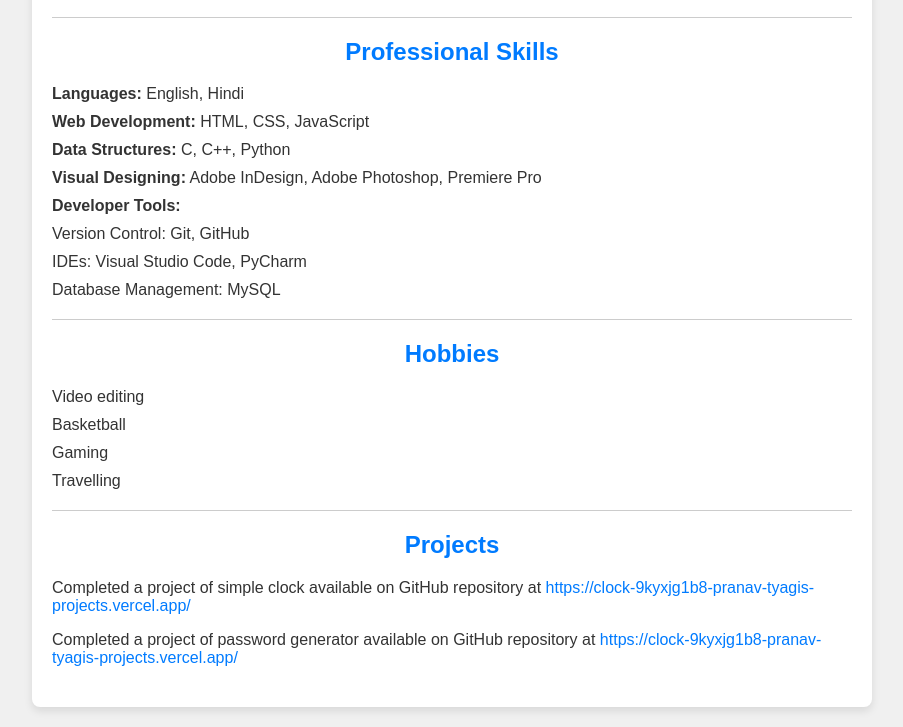
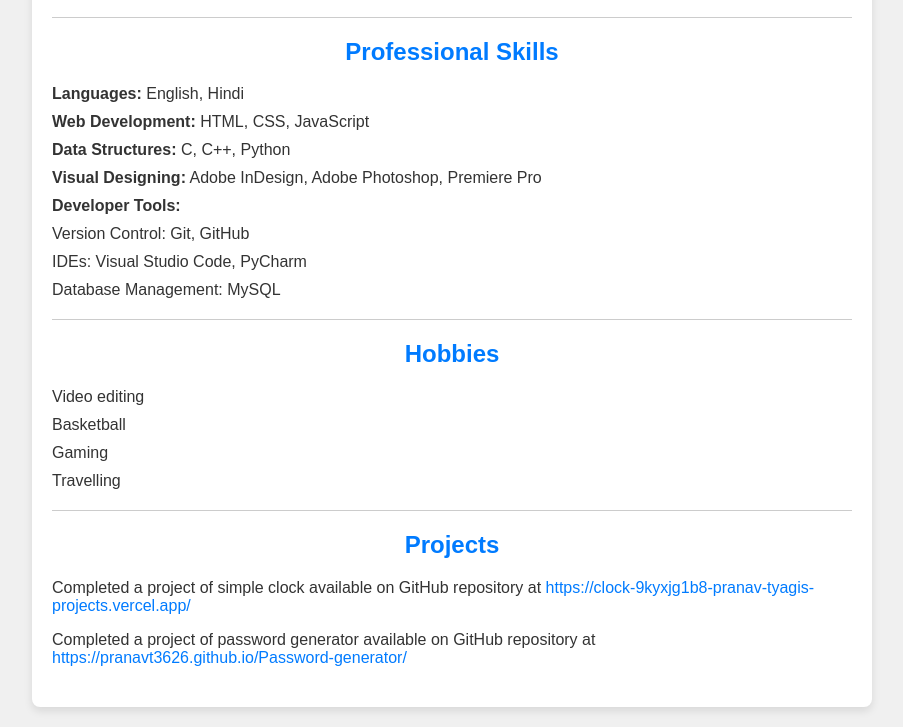
Before and after one commit to PranavT3626/MY-information, a plain HTML site: page index.html in a window 1280 px wide. Shown: the part 947-1674 px from the top of the page, without its empty margins (188-1091 px from the left). Drawn offline with Linux system fonts and the light colour scheme.

Commit message:
Update index.html

```diff
--- a/index.html
+++ b/index.html
@@ -144,7 +144,7 @@
         <div class="section">
             <h2>Projects</h2>
             <p>Completed a project of simple clock available on GitHub repository at <a href="https://pranavt3626.github.io/clock/" class="link">https://clock-9kyxjg1b8-pranav-tyagis-projects.vercel.app/</a></p>
-            <p>Completed a project of password generator available on GitHub repository at <a href="https://pranavt3626.github.io/Password-generator/" class="link">https://clock-9kyxjg1b8-pranav-tyagis-projects.vercel.app/</a></p>
+            <p>Completed a project of password generator available on GitHub repository at <a href="https://pranavt3626.github.io/Password-generator/" class="link">https://pranavt3626.github.io/Password-generator/</a></p>
         </div>
     </div>
 
```
